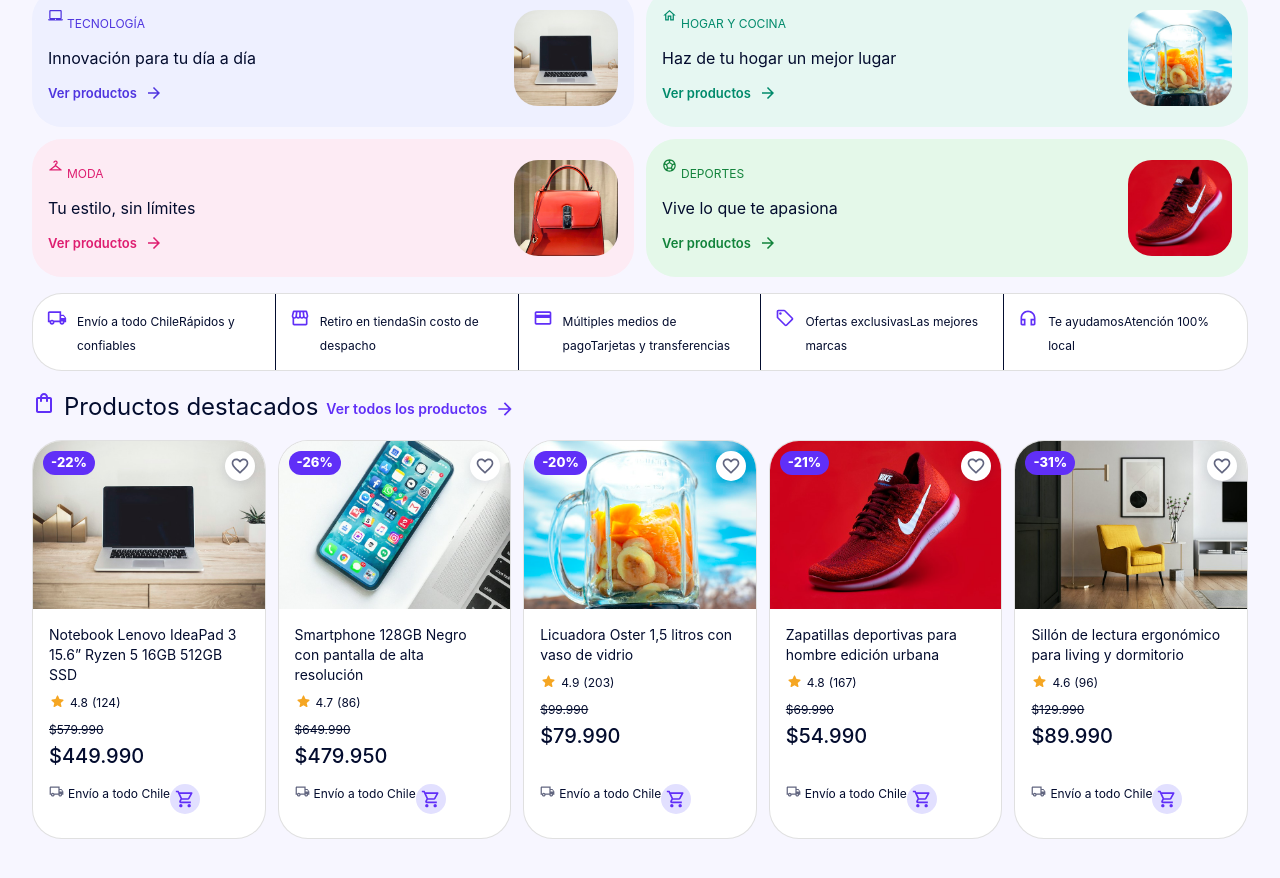
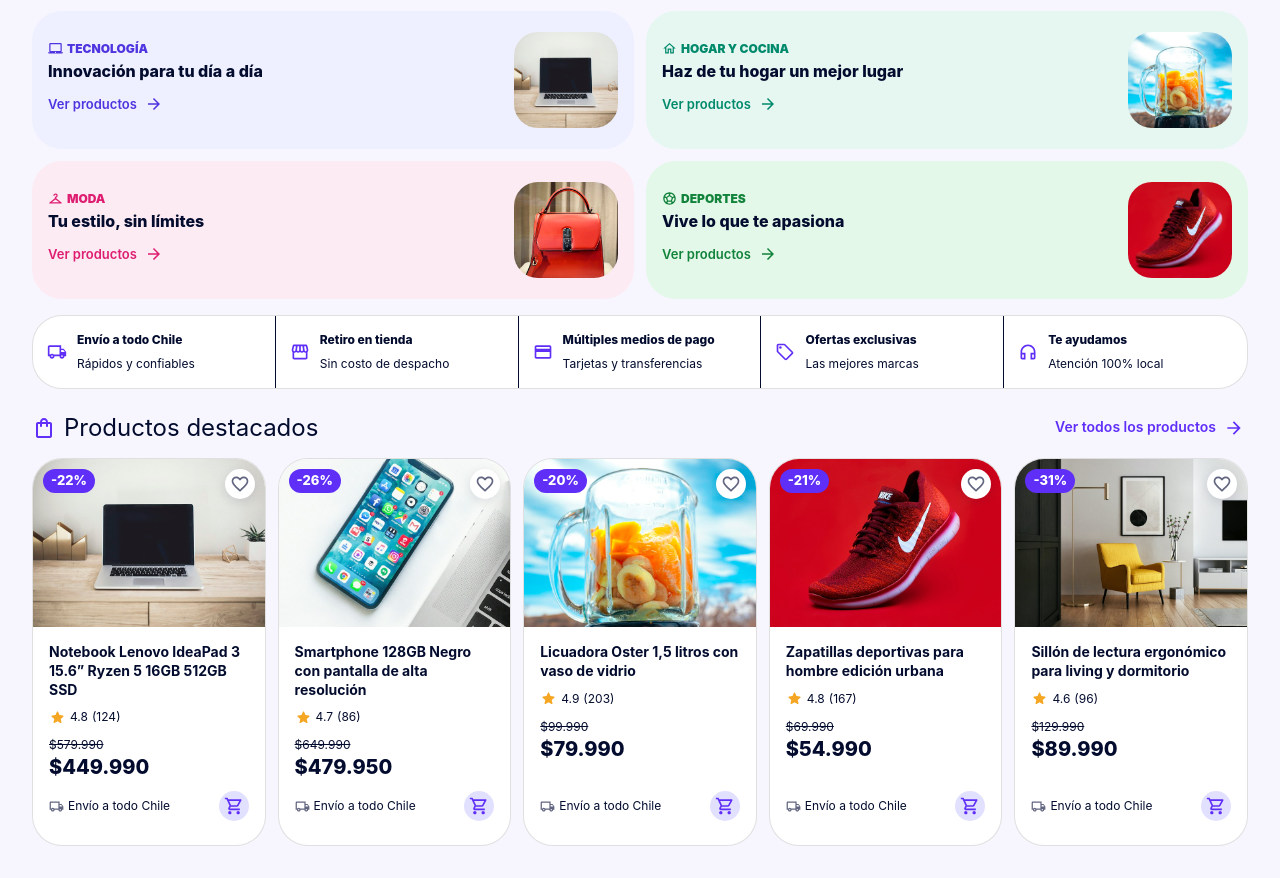
Before and after one commit to TheManuel5/TWM-Shopping, a React (Vite) app: page /inicio in a window 1280 px wide. Shown: the part 393-1271 px from the top of the page. Built offline with nearby package versions, Linux system fonts and the light colour scheme.

Commit message:
style: corregir alineaciones de la pagina de inicio

```diff
--- a/src/pages/Home/Home.jsx
+++ b/src/pages/Home/Home.jsx
@@ -189,7 +189,10 @@
           >
             Ver ofertas
           </Button>
-          <Typography variant="caption" display="block" sx={{ mt: 1.5, color: 'rgba(255,255,255,0.7)' }}>
+          <Typography
+            variant="caption"
+            sx={{ display: 'block', mt: 1.5, color: 'rgba(255,255,255,0.7)' }}
+          >
             Tecnología, hogar, moda, deportes y mucho más.
           </Typography>
         </Box>
@@ -318,11 +321,13 @@
             }}
           >
             <Box>
-              <Stack direction="row" spacing={0.5} alignItems="center" sx={{ color }}>
+              <Stack direction="row" spacing={0.5} sx={{ alignItems: 'center', color }}>
                 <Icon sx={{ fontSize: 15 }} />
-                <Typography variant="overline" fontWeight={900} lineHeight={1.2}>{eyebrow}</Typography>
+                <Typography variant="overline" sx={{ fontWeight: 900, lineHeight: 1.2 }}>
+                  {eyebrow}
+                </Typography>
               </Stack>
-              <Typography variant="body1" fontWeight={850} lineHeight={1.15} sx={{ mt: 0.75 }}>
+              <Typography variant="body1" sx={{ mt: 0.75, fontWeight: 850, lineHeight: 1.15 }}>
                 {title}
               </Typography>
               <Button
@@ -361,8 +366,8 @@
             key={title}
             direction="row"
             spacing={1.25}
-            alignItems="center"
             sx={{
+              alignItems: 'center',
               p: 1.75,
               borderRight: { lg: index < serviceBenefits.length - 1 ? '1px solid' : 'none' },
               borderBottom: { xs: index < serviceBenefits.length - 1 ? '1px solid' : 'none', lg: 'none' },
@@ -371,7 +376,9 @@
           >
             <Icon color="primary" fontSize="small" />
             <Box>
-              <Typography variant="caption" display="block" fontWeight={800}>{title}</Typography>
+              <Typography variant="caption" sx={{ display: 'block', fontWeight: 800 }}>
+                {title}
+              </Typography>
               <Typography variant="caption" color="text.secondary">{detail}</Typography>
             </Box>
           </Stack>
@@ -379,8 +386,11 @@
       </Paper>
 
       <Box component="section" id="productos-destacados" sx={{ mt: 2.5, scrollMarginTop: 96 }}>
-        <Stack direction="row" alignItems="center" justifyContent="space-between" sx={{ mb: 1.5 }}>
-          <Stack direction="row" spacing={1} alignItems="center">
+        <Stack
+          direction="row"
+          sx={{ alignItems: 'center', justifyContent: 'space-between', mb: 1.5 }}
+        >
+          <Stack direction="row" spacing={1} sx={{ alignItems: 'center' }}>
             <ShoppingBagOutlined color="primary" />
             <Typography component="h2" variant="h5" fontWeight={850}>
               Productos destacados
--- a/src/pages/Home/components/ProductCard.jsx
+++ b/src/pages/Home/components/ProductCard.jsx
@@ -71,10 +71,13 @@
       </Box>
 
       <CardContent sx={{ p: 2, display: 'flex', flexDirection: 'column', flexGrow: 1 }}>
-        <Typography variant="body2" fontWeight={750} lineHeight={1.35} sx={{ minHeight: 38 }}>
+        <Typography
+          variant="body2"
+          sx={{ minHeight: 38, fontWeight: 750, lineHeight: 1.35 }}
+        >
           {product.name}
         </Typography>
-        <Stack direction="row" spacing={0.5} alignItems="center" sx={{ mt: 1 }}>
+        <Stack direction="row" spacing={0.5} sx={{ mt: 1, alignItems: 'center' }}>
           <StarRounded sx={{ fontSize: 17, color: '#f5a623' }} />
           <Typography variant="caption" fontWeight={700}>{product.rating}</Typography>
           <Typography variant="caption" color="text.secondary">({product.reviews})</Typography>
@@ -86,12 +89,19 @@
         >
           {product.previousPrice}
         </Typography>
-        <Typography variant="h6" color="primary.main" fontWeight={850} lineHeight={1.2}>
+        <Typography
+          variant="h6"
+          color="primary.main"
+          sx={{ fontWeight: 850, lineHeight: 1.2 }}
+        >
           {product.price}
         </Typography>
 
-        <Stack direction="row" alignItems="center" justifyContent="space-between" sx={{ mt: 'auto', pt: 1.5 }}>
-          <Stack direction="row" spacing={0.5} alignItems="center">
+        <Stack
+          direction="row"
+          sx={{ mt: 'auto', pt: 1.5, alignItems: 'center', justifyContent: 'space-between' }}
+        >
+          <Stack direction="row" spacing={0.5} sx={{ alignItems: 'center' }}>
             <LocalShippingOutlined sx={{ fontSize: 15, color: 'text.secondary' }} />
             <Typography variant="caption" color="text.secondary">
               Envío a todo Chile
```
